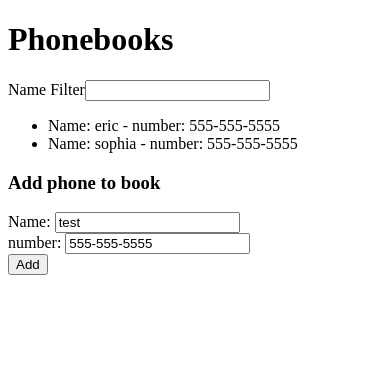
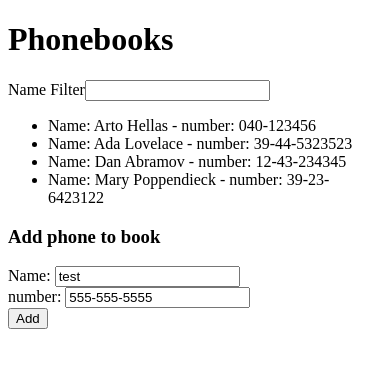
Before and after one commit to hhao99/fullstackopen, a React (Vite) app in the folder part1/phonebook/: page / in a window 390 px wide. Shown: the top 368 px of the page. Built offline with nearby package versions, Linux system fonts and the light colour scheme; data requests are answered from the project's data file.

Commit message:
update the phonebooks component

```diff
--- a/package.json
+++ b/package.json
@@ -2,5 +2,8 @@
   "dependencies": {
     "g": "^2.0.1",
     "pnpm": "^8.6.12"
+  },
+  "devDependencies": {
+    "json-server": "^0.17.3"
   }
 }
--- /dev/null
+++ b/part1/phonebook/books.json
@@ -0,0 +1,24 @@
+{
+  "books": [
+    {
+      "name": "Arto Hellas",
+      "number": "040-123456",
+      "id": 1
+    },
+    {
+      "name": "Ada Lovelace",
+      "number": "39-44-5323523",
+      "id": 2
+    },
+    {
+      "name": "Dan Abramov",
+      "number": "12-43-234345",
+      "id": 3
+    },
+    {
+      "name": "Mary Poppendieck",
+      "number": "39-23-6423122",
+      "id": 4
+    }
+  ]
+}
--- a/part1/phonebook/package.json
+++ b/part1/phonebook/package.json
@@ -7,7 +7,8 @@
     "dev": "vite",
     "build": "vite build",
     "lint": "eslint . --ext js,jsx --report-unused-disable-directives --max-warnings 0",
-    "preview": "vite preview"
+    "preview": "vite preview",
+    "json-server": "json-server --watch ./books.json --port 3001"
   },
   "dependencies": {
     "react": "^18.2.0",
@@ -21,6 +22,7 @@
     "eslint-plugin-react": "^7.32.2",
     "eslint-plugin-react-hooks": "^4.6.0",
     "eslint-plugin-react-refresh": "^0.4.3",
+    "json-server": "^0.17.3",
     "vite": "^4.4.5"
   }
 }
--- a/part1/phonebook/src/App.jsx
+++ b/part1/phonebook/src/App.jsx
@@ -1,24 +1,12 @@
 import "./App.css";
+
+import { useEffect, useState } from "react";
 
 import PhonebookFilter from "./PhonebookFilter";
 import Phonebooks from "./Phonebooks";
-import { useState } from "react";
-
-const phone_list = [
-  { id: 1, name: "eric", number: "555-555-5555" },
-  { id: 2, name: "sophia", number: "555-555-5555" },
-];
 
 function App() {
-  const [books, setBooks] = useState(phone_list);
-  const handleAdd = (book) => {
-    const id = books.length ? books[books.length - 1].id + 1 : 1;
-    console.log("add book", id, book);
-    setBooks([...books, { id, ...book }]);
-    console.log("added", books);
-  };
-
-  return <Phonebooks books={books} onAdd={handleAdd} />;
+  return <Phonebooks />;
 }
 
 export default App;
--- a/part1/phonebook/src/Phonebooks.jsx
+++ b/part1/phonebook/src/Phonebooks.jsx
@@ -4,9 +4,18 @@
 import Phonebook from "./Phonebook";
 import PhonebookFilter from "./PhonebookFilter";
 
-const Phonebooks = ({ books, onAdd }) => {
+const Phonebooks = () => {
+  const [books, setBooks] = useState([]);
   const [filteredBooks, setFilteredBooks] = useState([]);
   const [filter, setFilter] = useState("");
+
+  useEffect(() => {
+    fetch("http://localhost:3001/books")
+      .then((res) => res.json())
+      .then((books) => setBooks(books));
+
+    setFilteredBooks(books);
+  }, []);
 
   useEffect(() => {
     console.log("enter filter effect");
@@ -19,16 +28,11 @@
         )
       );
     }
-  }, [filter]);
+  }, [filter, books]);
 
   const handleAdd = (book) => {
-    onAdd(book);
-    setFilter(filter);
-    setFilteredBooks(
-      books.filter((book) =>
-        book.name.toLowerCase().includes(filter.toLowerCase())
-      )
-    );
+    const id = books.length ? books[books.length - 1].id + 1 : 1;
+    setBooks([...books, { id, ...book }]);
   };
   const handleFilter = (e) => {
     if (e.key === "Enter") {
```
Also changed, not shown: 1 other file (tests, documents, lock files or other folders).
